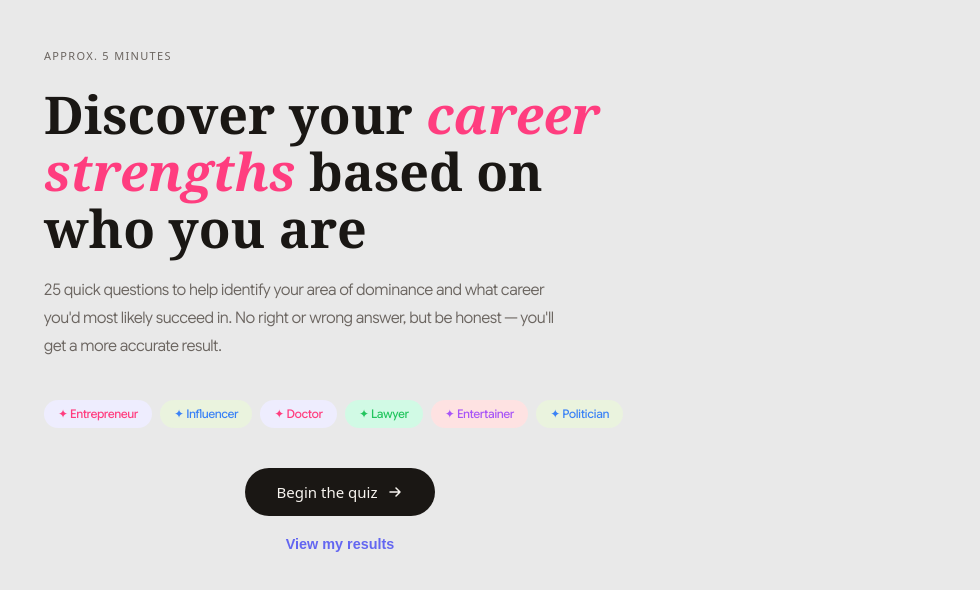
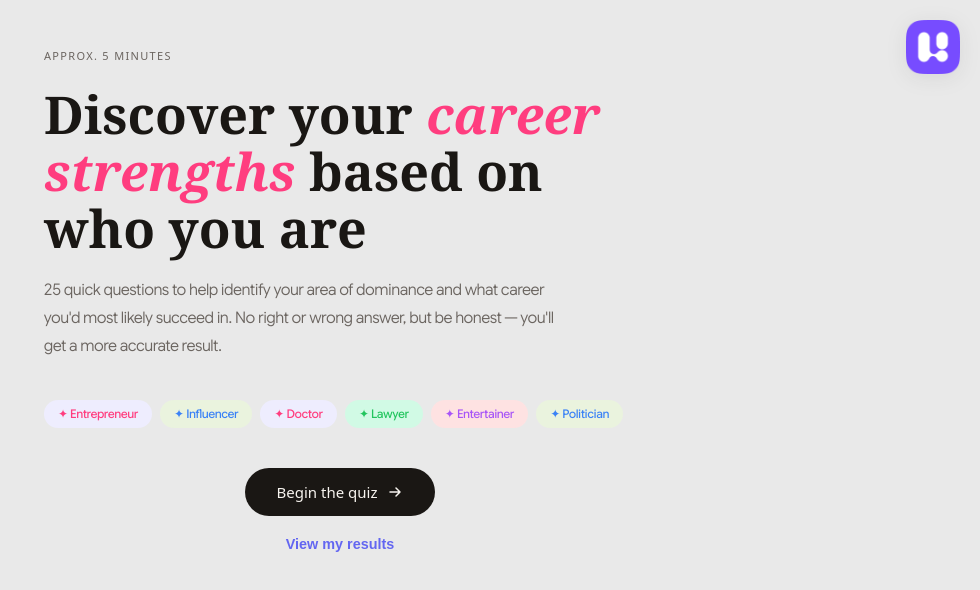
Before and after one commit to junaidulhassan/quiz-app, a React (Vite) app: page / in a window 1280 px wide. Shown: the top 590 px of the page, without its empty margins (300-1280 px from the left). Built offline with nearby package versions, Linux system fonts and the light colour scheme.

Commit message:
add route navigation

```diff
--- a/src/index.css
+++ b/src/index.css
@@ -60,6 +60,40 @@ html, body, #root {
   padding: 0;
   width: 100%;
   min-height: 100vh;
+}
+
+.home-fab {
+  position: fixed;
+  top: 20px;
+  right: 20px;
+  border: none;
+  background: transparent;
+  padding: 0;
+  display: inline-flex;
+  align-items: center;
+  justify-content: center;
+  cursor: pointer;
+  z-index: 1000;
+  transition: transform 0.15s ease, opacity 0.15s ease;
+}
+
+.home-fab:hover {
+  transform: translateY(-1px);
+  opacity: 0.9;
+}
+
+.home-fab:focus-visible {
+  outline: 2px solid var(--O);
+  outline-offset: 4px;
+  border-radius: 8px;
+}
+
+.home-fab-logo {
+  width: 54px;
+  height: auto;
+  display: block;
+  object-fit: contain;
+  filter: drop-shadow(0 4px 10px rgba(26, 23, 20, 0.08));
 }
 
 .shell {
--- a/src/main.jsx
+++ b/src/main.jsx
@@ -1,14 +1,37 @@
 import { StrictMode } from "react";
 import { createRoot } from "react-dom/client";
-import { BrowserRouter, Routes, Route } from "react-router-dom";
+import { BrowserRouter, Routes, Route, useNavigate } from "react-router-dom";
 import App from "./App.jsx";
 import Login from "./Login.jsx";
 import Dashboard from "./Dashboard.jsx";
 import ProtectedRoute from "./Protectedroute.jsx";
 
+function HomeButton() {
+  const navigate = useNavigate();
+
+  function handleHomeClick() {
+    localStorage.removeItem("quiz_app_state_v1");
+    navigate("/", { replace: true });
+    window.location.reload();
+  }
+
+  return (
+    <button
+      type="button"
+      className="home-fab"
+      onClick={handleHomeClick}
+      aria-label="Go back to start page"
+      title="Go back to start page"
+    >
+      <img src="/logo/hyeve.png" alt="Hyeve logo" className="home-fab-logo" />
+    </button>
+  );
+}
+
 createRoot(document.getElementById("root")).render(
   <StrictMode>
     <BrowserRouter>
+      <HomeButton />
       <Routes>
         <Route path="/" element={<App />} />
         <Route path="/login" element={<Login />} />
```
Also changed, not shown: 1 other file (tests, documents, lock files or other folders).
